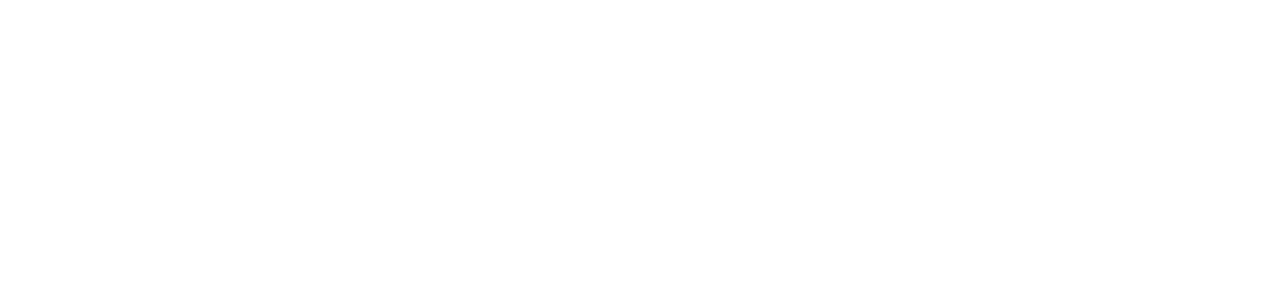
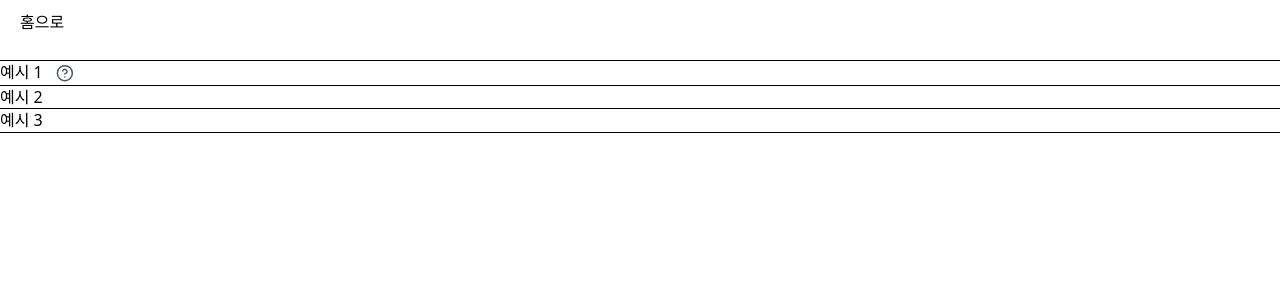
Before and after one commit to devdev2022/UI_development, a React (Create React App) app: page /tooltip in a window 1280 px wide. Before the commit this address had no page. Shown: the top 300 px of the page. Built offline with nearby package versions, Linux system fonts and the light colour scheme.

Commit message:
5. 툴팁 구현

```diff
--- /dev/null
+++ b/src/components/tooltip/index.tsx
@@ -0,0 +1,45 @@
+import { ReactComponent as IconQuestion } from "../../assets/icon_question.svg";
+import { useState, ReactNode } from "react";
+import cx from "classnames";
+import useOutsideClick from "../../hooks/useOutsideClick";
+
+interface TooltipProps {
+  index: string;
+  text?: string;
+  children?: ReactNode;
+  axis?: "left" | "right";
+  position?: "relative" | "absolute";
+}
+
+export default function Tooltip({
+  index,
+  text,
+  children,
+  axis = "right",
+  position = "absolute",
+}: TooltipProps) {
+  const [isShow, setIsShow] = useState(false);
+  const ref = useOutsideClick({
+    onClickOutside() {
+      setIsShow(false);
+    },
+  });
+
+  if (index === "1") {
+    return (
+      <div className="tooltip_wrap" ref={ref}>
+        <button
+          type="button"
+          className="btn_tooltip"
+          onClick={() => setIsShow(!isShow)}
+        >
+          <IconQuestion />
+        </button>
+        <div className={cx("box_tooltip", { is_show: isShow }, axis, position)}>
+          {text}
+          {children}
+        </div>
+      </div>
+    );
+  } else return null;
+}
--- a/src/data/route.json
+++ /dev/null
@@ -1,6 +0,0 @@
-{
-  "data": [
-    { "name": "모달", "path": "/modal" },
-    { "name": "체크박스", "path": "/checkbox" }
-  ]
-}
--- /dev/null
+++ b/src/hooks/useOutsideClick.ts
@@ -0,0 +1,28 @@
+import { useCallback, useEffect, useRef } from "react";
+
+interface OutsideClickProps {
+  onClickOutside: () => void;
+}
+
+const useOutsideClick = (props: OutsideClickProps) => {
+  const { onClickOutside } = props;
+  const ref = useRef(document.createElement("div"));
+
+  const handleClick = useCallback(
+    (e: MouseEvent) => {
+      const inside = ref.current?.contains(e.target as Node);
+      if (inside) return;
+      onClickOutside();
+    },
+    [onClickOutside, ref]
+  );
+
+  useEffect(() => {
+    document.addEventListener("click", handleClick);
+    return () => document.removeEventListener("click", handleClick);
+  }, [handleClick]);
+
+  return ref;
+};
+
+export default useOutsideClick;
--- /dev/null
+++ b/src/pages/tooltip/index.tsx
@@ -0,0 +1,37 @@
+import { useState } from "react";
+import Header from "components/mainHeader";
+import Tooltip from "../../components/tooltip";
+
+function makingDiv() {
+  const divCount = 3;
+  const result = [];
+
+  for (let i = 1; i <= divCount; i++) {
+    result.push(
+      <div
+        key={i}
+        className="tooltip_inner_content"
+        style={{
+          borderBottom: "1px solid black",
+          ...(i === 1 && { borderTop: "1px solid black" }),
+        }}
+      >
+        <div>예시 {i}</div>
+        <Tooltip index={`${i}`} text="테스트" />
+      </div>
+    );
+  }
+
+  return result;
+}
+
+export default function SmartKeyBottomSheet() {
+  return (
+    <>
+      <Header linkText={"홈으로"} />
+      <main className="container">
+        <section className="tooltip_list_container">{makingDiv()}</section>
+      </main>
+    </>
+  );
+}
--- a/src/routes/RouteData.ts
+++ b/src/routes/RouteData.ts
@@ -2,29 +2,33 @@
 import Home from "../pages/home/index";
 import modal from "../pages/modal";
 import checkBox from "../pages/checkBox";
+import tooltip from "../pages/tooltip";
 
 const RCMRouter: RouteMetaData[] = [
-  //Home
   {
     name: "홈",
     path: "/",
     element: Home,
     id: "01",
   },
-  //modal
   {
     name: "모달",
     path: "/modal",
     element: modal,
     id: "02",
   },
-  //checkBox
   {
     name: "체크박스",
     path: "/checkbox",
     element: checkBox,
     id: "03",
   },
+  {
+    name: "툴팁",
+    path: "/tooltip",
+    element: tooltip,
+    id: "04",
+  },
 ];
 
 export default RCMRouter;
--- a/src/styles/component/header.css
+++ b/src/styles/component/header.css
@@ -20,7 +20,7 @@
   display: flex;
   align-items: center;
   padding: 6px 20px;
-  background: var(--violet-950);
+  background: white;
   box-sizing: border-box;
   z-index: 100;
 }
--- a/src/styles/global.css
+++ b/src/styles/global.css
@@ -57,6 +57,18 @@
     sans-serif;
 }
 
+button {
+  cursor: pointer;
+  border: 0;
+  padding: 0;
+  background: none;
+  appearance: none;
+  border-radius: 0;
+  -webkit-appearance: none;
+  -webkit-text-size-adjust: none;
+  -webkit-border-radius: 0;
+}
+
 .wrap,
 .container {
   display: flex;
--- a/src/styles/page/page.css
+++ b/src/styles/page/page.css
@@ -1 +1,2 @@
 @import url(./checkbox.css);
+@import url(./tooltip.css);
--- /dev/null
+++ b/src/styles/page/tooltip.css
@@ -0,0 +1,36 @@
+.tooltip_inner_content {
+  display: flex;
+  flex-direction: row;
+  gap: 10px;
+}
+
+.tooltip_wrap {
+  position: relative;
+}
+.btn_tooltip {
+  display: flex;
+  width: 24px;
+  height: 24px;
+  align-items: center;
+  justify-content: center;
+}
+
+.box_tooltip.is_show {
+  display: block;
+}
+
+.box_tooltip {
+  position: absolute;
+  display: none;
+  max-width: 167px;
+  width: max-content;
+  padding: var(--spacing-12, 12px) var(--spacing-16, 16px);
+  border-radius: 8px;
+  background: var(--white, #fff);
+  box-shadow: 0px 0px 10px 0px rgba(126, 126, 126, 0.15);
+  color: var(--gray-700, #374151);
+  font-size: 12px;
+  letter-spacing: -0.12px;
+  font-weight: 400;
+  z-index: 100;
+}
```
Also changed, not shown: src/assets/icon_question.svg (added).
